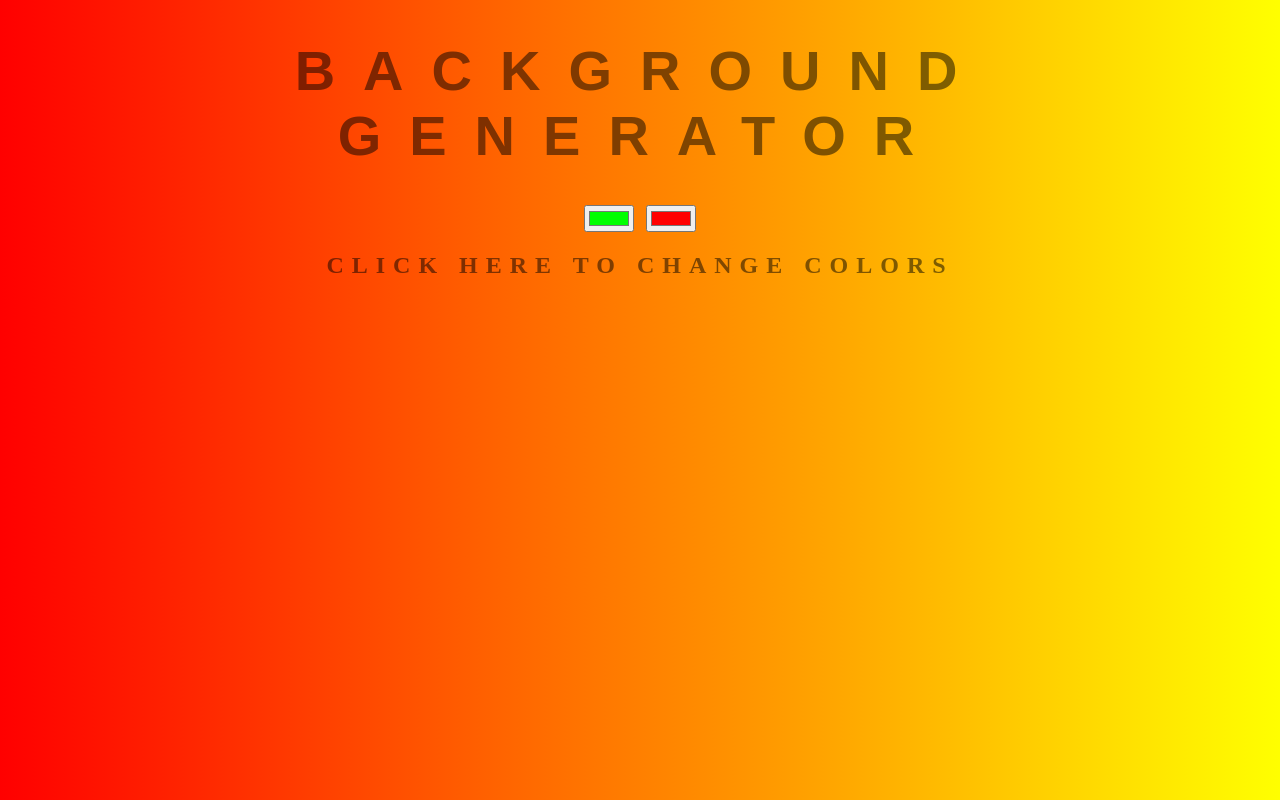
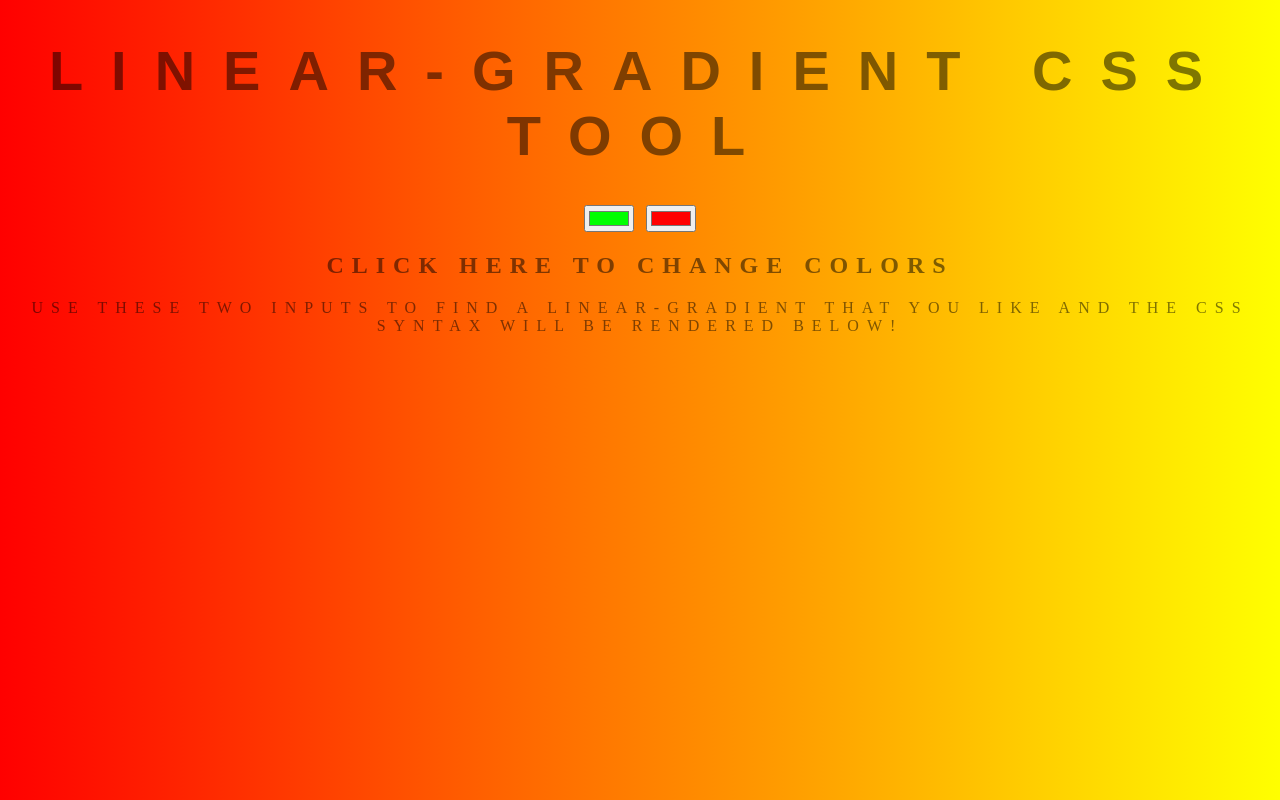
Before and after one commit to Max2191/JS-Gradient-APP, a plain HTML site: page Index.html in a window 1280 px wide. Drawn offline with Linux system fonts and the light colour scheme.

Commit message:
Name changes and CSS readout added

```diff
--- a/Index.html
+++ b/Index.html
@@ -5,10 +5,12 @@
 	<link rel="stylesheet" type="text/css" href="Style.css">
 </head>
 <body id="gradient">
-<h1>Background Generator</h1>
+<h1>Linear-Gradient CSS Tool</h1>
 <input type="color" class="color1" name="color1" value="#00ff00">
 <input type="color" class="color2" name="color2" value="#ff0000">
 <h2>Click here to change colors</h2>
+<p>Use these two inputs to find a linear-gradient that you like and
+	the css syntax will be rendered below! </p>
 <h3></h3>
 <script type="text/javascript" src="Script.js"></script>
 </body>
--- a/Script.js
+++ b/Script.js
@@ -10,7 +10,10 @@ body.style.background =
  + ", "
  + color2.value
  + ")";
+
+ css.textContent = body.style.background + ';';
 }
+
 
 
 color1.addEventListener("input", setGradient);
```
